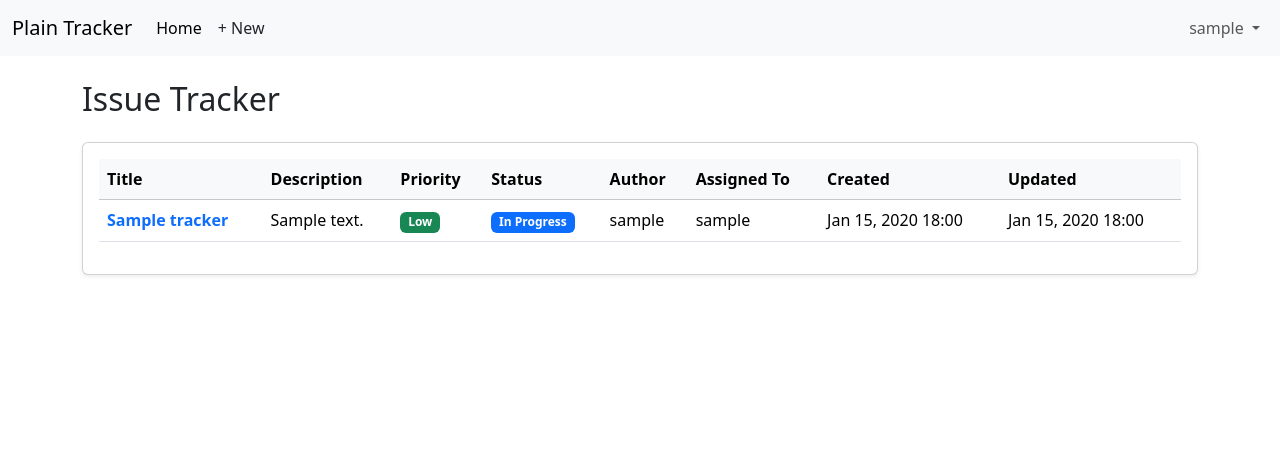
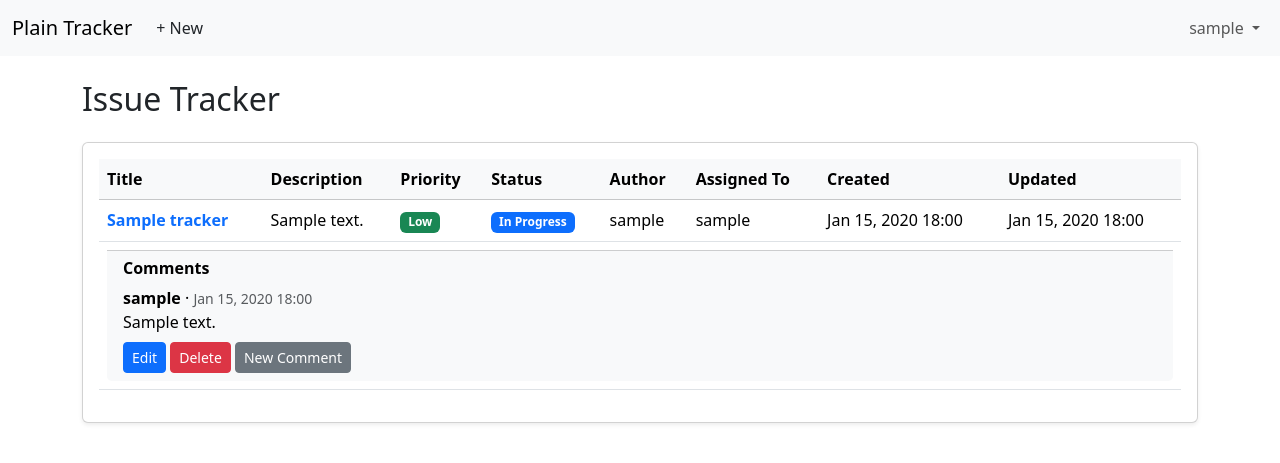
Before and after one commit to rahimi-mohd/plain_tracker, a Django app: page /trackers/ in a window 1280 px wide. Shown: the top 463 px of the page. Run offline with Django 5.2, Linux system fonts and the light colour scheme; a user stored in the database is signed in; tables that the repository leaves empty hold one stand-in row (values such as "Sample post").

Commit message:
setting for deployment

```diff
--- a/templates/base.html
+++ b/templates/base.html
@@ -1,3 +1,4 @@
+{% load static %}
 <!DOCTYPE html>
 <html lang="en">
 <head>
@@ -19,9 +20,6 @@
               </button>
               <div class="collapse navbar-collapse" id="navbarSupportedContent">
                 <ul class="navbar-nav me-auto mb-2 mb-lg-0">
-                  <li class="nav-item">
-                    <a class="nav-link active" aria-current="page" href="#">Home</a>
-                  </li>
                   {% if user.is_authenticated %}
                   <li><a href="{% url 'tracker_new' %}" class="nav-link px-2 link-dark">+ New</a></li>
                 </ul>
--- a/trackers/models.py
+++ b/trackers/models.py
@@ -48,3 +48,22 @@ class Tracker(models.Model):
 
     def get_absolute_url(self):
         return reverse("tracker_detail", kwargs={"pk": self.pk})
+
+
+class Comment(models.Model):
+    trackers = models.ForeignKey(
+        "Tracker",
+        on_delete=models.CASCADE,
+    )
+    author = models.ForeignKey(settings.AUTH_USER_MODEL, on_delete=models.CASCADE)
+    body = models.TextField()
+    created_at = models.DateTimeField(auto_now_add=True)
+
+    class Meta:
+        ordering = ["-created_at"]
+
+    def __str__(self):
+        return self.body
+
+    def get_absolute_url(self):
+        return reverse("tracker_detail", kwargs={"pk": self.tracker.pk})
--- a/trackers/templates/trackers/tracker_list.html
+++ b/trackers/templates/trackers/tracker_list.html
@@ -57,6 +57,33 @@
           <td>{{ bug.date|date:"M d, Y H:i" }}</td>
           <td>{{ bug.updated_at|date:"M d, Y H:i" }}</td>
         </tr>
+
+        <!-- Comment Section + Actions -->
+        <tr>
+          <td colspan="8">
+            <div class="card-footer bg-light">
+              <h6 class="fw-bold mb-2">Comments</h6>
+              {% for comment in bug.comment_set.all %}
+                <p class="mb-1">
+                  <span class="fw-bold">{{ comment.author.username }}</span> ·
+                  <small class="text-muted">{{ comment.created_at|date:"M d, Y H:i" }}</small><br>
+                  {{ comment.body }}
+                </p>
+              {% empty %}
+                <p class="text-muted">No comments yet.</p>
+              {% endfor %}
+
+              <!-- Actions -->
+              <div class="mt-2">
+                {% if bug.author.pk == request.user.pk %}
+                  <a href="{% url 'tracker_edit' bug.pk %}" class="btn btn-sm btn-primary">Edit</a>
+                  <a href="{% url 'tracker_delete' bug.pk %}" class="btn btn-sm btn-danger">Delete</a>
+                {% endif %}
+                <a href="{{ bug.get_absolute_url }}" class="btn btn-sm btn-secondary">New Comment</a>
+              </div>
+            </div>
+          </td>
+        </tr>
         {% empty %}
         <tr>
           <td colspan="8" class="text-center text-muted py-4">No issues found.</td>
--- a/trackers/views.py
+++ b/trackers/views.py
@@ -1,9 +1,12 @@
-from django.views.generic import ListView, DetailView
+from django.views import View
+from django.views.generic import ListView, DetailView, FormView
+from django.views.generic.detail import SingleObjectMixin
 from django.views.generic.edit import UpdateView, DeleteView, CreateView
 from django.contrib.auth.mixins import LoginRequiredMixin, UserPassesTestMixin
-from django.urls import reverse_lazy
+from django.urls import reverse_lazy, reverse
 
 from .models import Tracker
+from .forms import CommentForm
 
 
 # Create your views here.
@@ -12,9 +15,45 @@ class TrackerListView(LoginRequiredMixin, ListView):
     template_name = "trackers/tracker_list.html"
 
 
-class TrackerDetailView(LoginRequiredMixin, DetailView):
+class CommentGet(LoginRequiredMixin, DetailView):
     model = Tracker
     template_name = "trackers/tracker_detail.html"
+
+    def get_context_data(self, **kwargs):
+        context = super().get_context_data(**kwargs)
+        context["form"] = CommentForm()
+        return context
+
+
+class CommentPost(SingleObjectMixin, FormView):
+    model = Tracker
+    form_class = CommentForm
+    template_name = "trackers/tracker_detail.html"
+
+    def post(self, request, *args, **kwargs):
+        self.object = self.get_object()
+        return super().post(request, *args, **kwargs)
+
+    def form_valid(self, form):
+        comment = form.save(commit=False)
+        comment.trackers = self.object
+        comment.author = self.request.user
+        comment.save()
+        return super().form_valid(form)
+
+    def get_success_url(self):
+        tracker = self.object
+        return reverse("tracker_detail", kwargs={"pk": tracker.pk})
+
+
+class TrackerDetailView(LoginRequiredMixin, View):
+    def get(self, request, *args, **kwargs):
+        view = CommentGet.as_view()
+        return view(request, *args, **kwargs)
+
+    def post(self, request, *args, **kwargs):
+        view = CommentPost.as_view()
+        return view(request, *args, **kwargs)
 
 
 class TrackerUpdateView(LoginRequiredMixin, UserPassesTestMixin, UpdateView):
```
Also changed, not shown: plain_tracker/settings.py (+12 -0 lines), trackers/admin.py (+10 -1 lines), trackers/forms.py (added, +9 -0 lines), trackers/templates/trackers/tracker_detail.html (+25 -1 lines), trackers/migrations/0002_comment.py (added), 4 other files.
